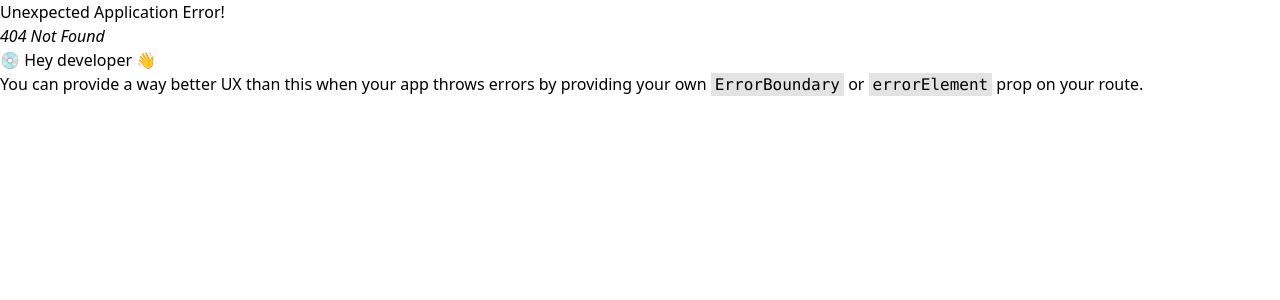
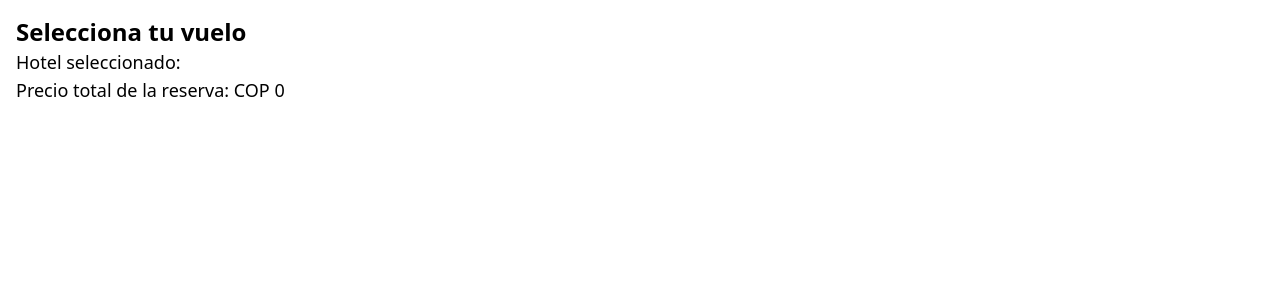
Before and after one commit to carobte/Dream-Reserve-Front, a React (Vite) app: page /flight-selection in a window 1280 px wide. Before the commit this address had no page. Shown: the top 300 px of the page. Built offline with nearby package versions, Linux system fonts and the light colour scheme.

Commit message:
Feat: Creación del context and provider an modification of views

```diff
--- a/package.json
+++ b/package.json
@@ -20,7 +20,10 @@
     "react-datepicker": "^7.3.0",
     "react-dom": "^18.3.1",
     "react-router-dom": "^6.26.1",
-    "sweetalert2": "^11.13.2"
+    "react-slick": "^0.30.2",
+    "slick-carousel": "^1.8.1",
+    "sweetalert2": "^11.13.2",
+    "swiper": "^11.1.12"
   },
   "devDependencies": {
     "@eslint/js": "^9.9.0",
--- a/src/Routes/Router.jsx
+++ b/src/Routes/Router.jsx
@@ -1,15 +1,14 @@
 import { createBrowserRouter, Route, createRoutesFromElements } from 'react-router-dom';
-import { Home, Login, Register, SearchResults } from '../pages';
-
+import { Home, Login, Register, SearchResults, FlightSelection } from '../pages';
 export const router = createBrowserRouter(
   createRoutesFromElements(
     <>
       <Route path="/" element={<Home />} />
-      {/* <Route path="/explore-offers" element={<ExploreOffers />} /> */}
       <Route path="/login" element={<Login />} />
       <Route path="/register" element={<Register />} />
       <Route path="/search-results" element={<SearchResults />} />
-      {/* <Route path="/reservations" element={<Reservations />} /> */}
+      <Route path="/flight-selection" element={<FlightSelection />} />
+
     </>
   )
 );
--- /dev/null
+++ b/src/pages/FlightSelection.jsx
@@ -0,0 +1,15 @@
+import { usePrice } from '../context/PriceContext';
+
+const FlightSelection = () => {
+  const { selectedHotel, totalPrice } = usePrice();
+
+  return (
+    <div className="container mx-auto p-4">
+      <h1 className="text-2xl font-bold">Selecciona tu vuelo</h1>
+      <p className="text-lg">Hotel seleccionado: {selectedHotel}</p>
+      <p className="text-lg">Precio total de la reserva: COP {totalPrice.toLocaleString()}</p>
+    </div>
+  );
+};
+
+export default FlightSelection;
--- a/src/pages/index.js
+++ b/src/pages/index.js
@@ -4,6 +4,7 @@ import Login from './Login';
 // import Reservations from './Reservations';
 import Register from './Register';
 import SearchResults from './SearchResults';
+import FlightSelection from './FlightSelection';
 
 export {
   Home,
@@ -11,5 +12,6 @@ export {
   Login,
   Register,
   SearchResults,
+  FlightSelection
   // Reservations,
 };
```
Also changed, not shown: 1 other file (tests, documents, lock files or other folders).
